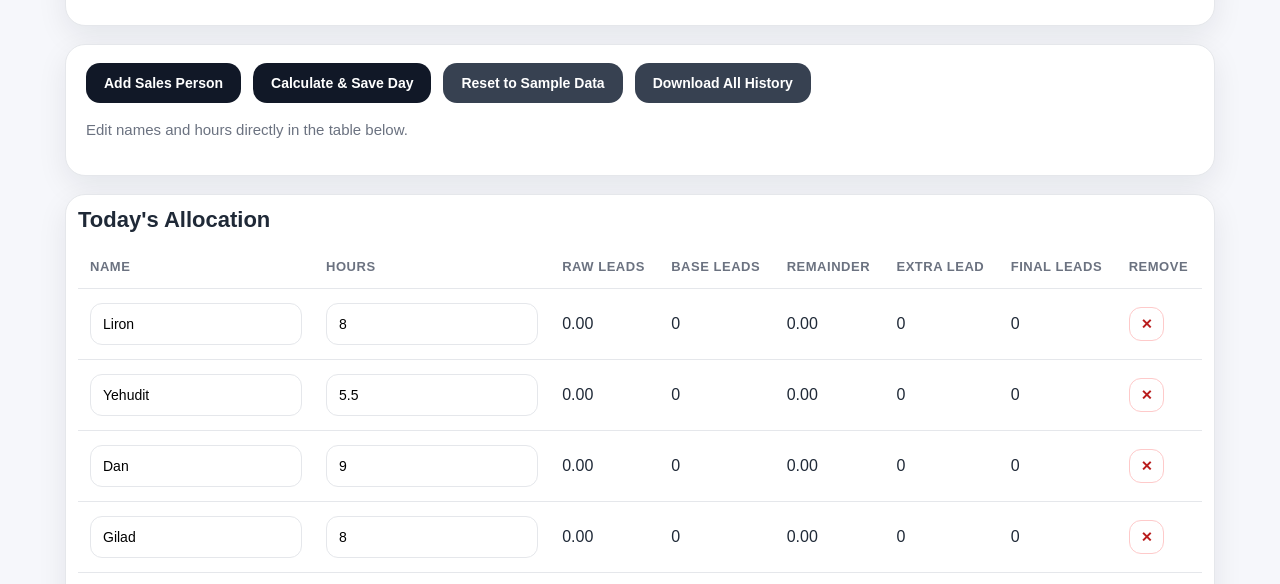
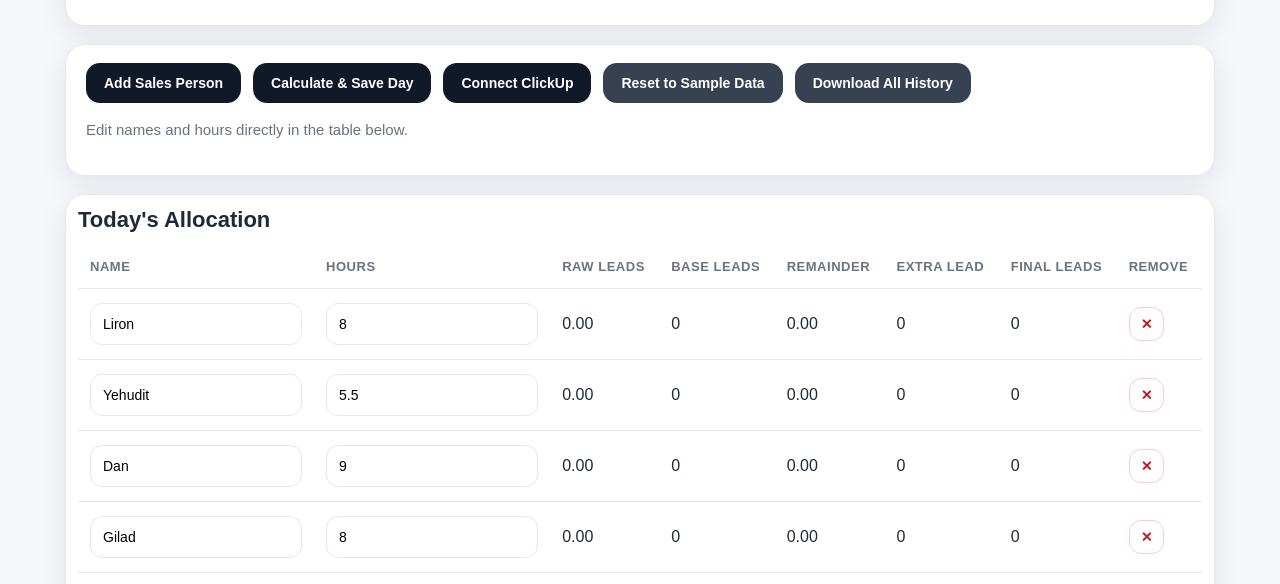
Before and after one commit to SachlavAgent/Lead-Allocation, a plain HTML site: page index.html in a window 1280 px wide. Shown: the part 206-790 px from the top of the page. Drawn offline with Linux system fonts and the light colour scheme.

Commit message:
Update index.html

```diff
--- a/index.html
+++ b/index.html
@@ -26,6 +26,7 @@
       <div class="button-row">
         <button id="addRowBtn" type="button">Add Sales Person</button>
         <button id="calculateBtn" type="button">Calculate & Save Day</button>
+        <button id="connectClickUpBtn" type="button">Connect ClickUp</button>
         <button id="resetBtn" type="button" class="secondary">Reset to Sample Data</button>
         <button id="downloadBtn" type="button" class="secondary">Download All History</button>
       </div>
```
